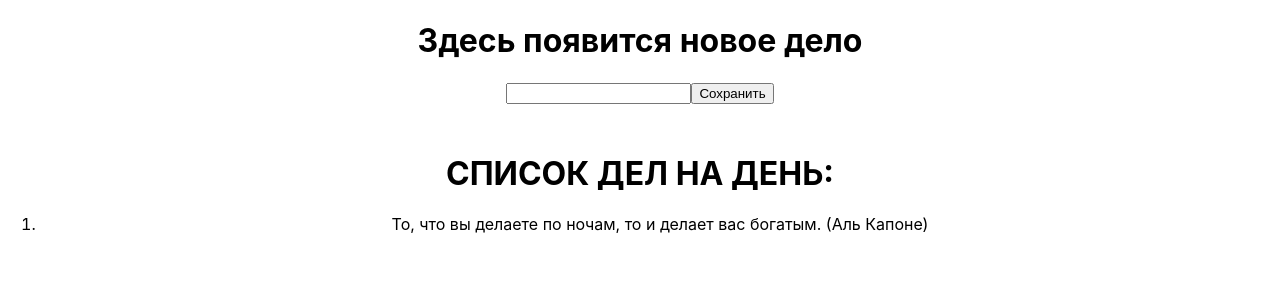
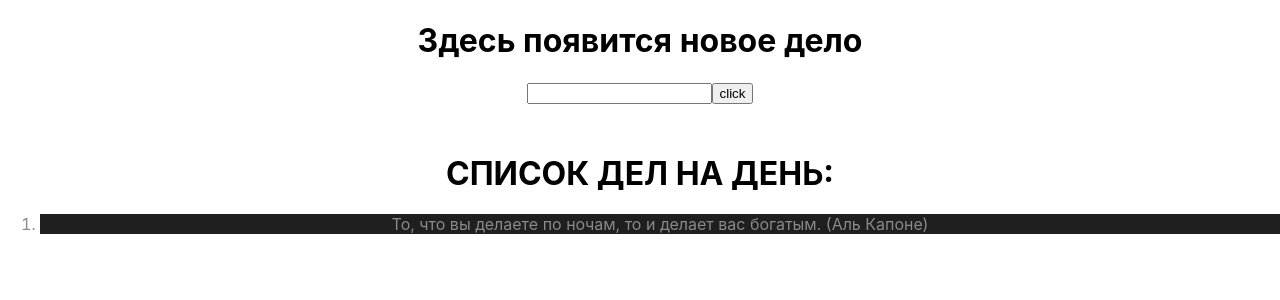
Before and after one commit to olhayakubovska/homework-front-main, a React (Create React App) app: page / in a window 1280 px wide. Shown: the top 300 px of the page. Built offline with nearby package versions, Linux system fonts and the light colour scheme.

Commit message:
commit-004

```diff
--- a/src/App.tsx
+++ b/src/App.tsx
@@ -1,16 +1,16 @@
 import "./App.css";
 // import { HW1 } from "./HW/1/HW1";
 // import { HW2 } from "./HW/2/HW2";
-import { HW3 } from "./HW/3/HW3";
-// import { HW4 } from './HW/4/HW4';
+// import { HW3 } from "./HW/3/HW3";
+import { HW4 } from './HW/4/HW4';
 
 function App() {
   return (
     <div className="App">
       {/* <HW1 /> */}
       {/* <HW2 /> */}
-      <HW3 />
-      {/*<HW4 />*/}
+      {/* <HW3 /> */}
+      <HW4 />
     </div>
   );
 }
--- a/src/HW/4/Button.tsx
+++ b/src/HW/4/Button.tsx
@@ -1,11 +1,12 @@
 type ButtonPropsType = {
-  callBack: any // НУЖНО ПРОТИПИЗИРОВАТЬ
-  name: any // НУЖНО ПРОТИПИЗИРОВАТЬ
+  callBack: ()=>void // НУЖНО ПРОТИПИЗИРОВАТЬ
+  name: string // НУЖНО ПРОТИПИЗИРОВАТЬ
 };
 
 export const Button = (props: ButtonPropsType) => {
   const callBackHandler = () => {
     // НУЖНО ДОПИСАТЬ
+    props.callBack()
   };
 
   return (
--- a/src/HW/4/HW4.tsx
+++ b/src/HW/4/HW4.tsx
@@ -1,7 +1,7 @@
-import { useState } from 'react';
-import s from './HW4.module.css';
-import { Button } from './Button';
-import { Input } from './Input';
+import { useState } from "react";
+import S from "./HW4.module.css";
+import { Button } from "./Button";
+import { Input } from "./Input";
 
 export const HW4 = () => {
   // 1️⃣ Раскомментируйте JSX (HW4.tsx) и вы увидите,
@@ -14,19 +14,45 @@
 
   // ❗ Массив с данными не трогаем! Текст не меняем !
 
-  const [currentText, setCurrentText] = useState('');
+  const [currentText, setCurrentText] = useState("");
   const [texts, setTexts] = useState<string[]>([
-    'То, что вы делаете по ночам, то и делает вас богатым. (Аль Капоне)',
+    "То, что вы делаете по ночам, то и делает вас богатым. (Аль Капоне)",
   ]);
 
   const handleSave = () => {
     setTexts([currentText, ...texts]);
-    setCurrentText('');
+    setCurrentText("");
   };
 
   return (
-    <div id={'hw04'}>
-      {/*{currentText ? (*/}
+    <div id={"hw04"}>
+      {currentText ? (
+        <h1 id={"hw04-text"}>{currentText}</h1>
+      ) : (
+        <h1 id={"hw04-default-text"}>Здесь появится новое дело</h1>
+      )}
+
+      <Input currentText={currentText} setCurrentText={setCurrentText} />
+
+      <Button callBack={handleSave} name={"click"} />
+
+      <h1 style={{ marginTop: "50px" }}>СПИСОК ДЕЛ НА ДЕНЬ:</h1>
+
+      <ol id={"hw04-tasks"}>
+        {texts.map((el, index) => {
+          return (
+            <li
+              key={index}
+              id={`hw04-task-${index}`}
+              className={index % 2 === 0 ? S.chetNechet : ""}
+            >
+              {el}
+            </li>
+          );
+        })}
+      </ol>
+
+      {/* {currentText ? (*/}
       {/*  <h1 id={'hw04-text'}>{currentText}</h1>*/}
       {/*) : (*/}
       {/*  <h1 id={'hw04-default-text'}>Здесь появится новое дело</h1>*/}
@@ -46,7 +72,7 @@
       {/*      </li>*/}
       {/*    );*/}
       {/*  })}*/}
-      {/*</ol>*/}
+      {/*</ol> */}
     </div>
   );
 };
--- a/src/HW/4/Input.tsx
+++ b/src/HW/4/Input.tsx
@@ -1,14 +1,25 @@
+import { ChangeEvent } from "react";
+
 type InputPropsType = {
-	currentText: any // НУЖНО ПРОТИПИЗИРОВАТЬ
-	setCurrentText: any // НУЖНО ПРОТИПИЗИРОВАТЬ
+  currentText: string; // НУЖНО ПРОТИПИЗИРОВАТЬ
+  setCurrentText: (e: string) => void; // НУЖНО ПРОТИПИЗИРОВАТЬ
 };
 
 export const Input = (props: InputPropsType) => {
-	const onChangeHandler = (event: 'НУЖНО ПРОТИПИЗИРОВАТЬ') => {
-		// НУЖНО ДОПИСАТЬ
-	};
+  const onChangeHandler = (event: ChangeEvent<HTMLInputElement>) => {
+    props.setCurrentText(event.currentTarget.value);
+  };
 
-	// return (
-	//   <input id={'hw04-input'} type="text" value={props.currentText} onChange={onChangeHandler} />
-	// );
+  return (
+    <input
+      id={"hw04-input"}
+      type="text"
+      value={props.currentText}
+      onChange={onChangeHandler}
+    ></input>
+  );
+
+  // return (
+  //   <input id={'hw04-input'} type="text" value={props.currentText} onChange={onChangeHandler} />
+  // );
 };
```
